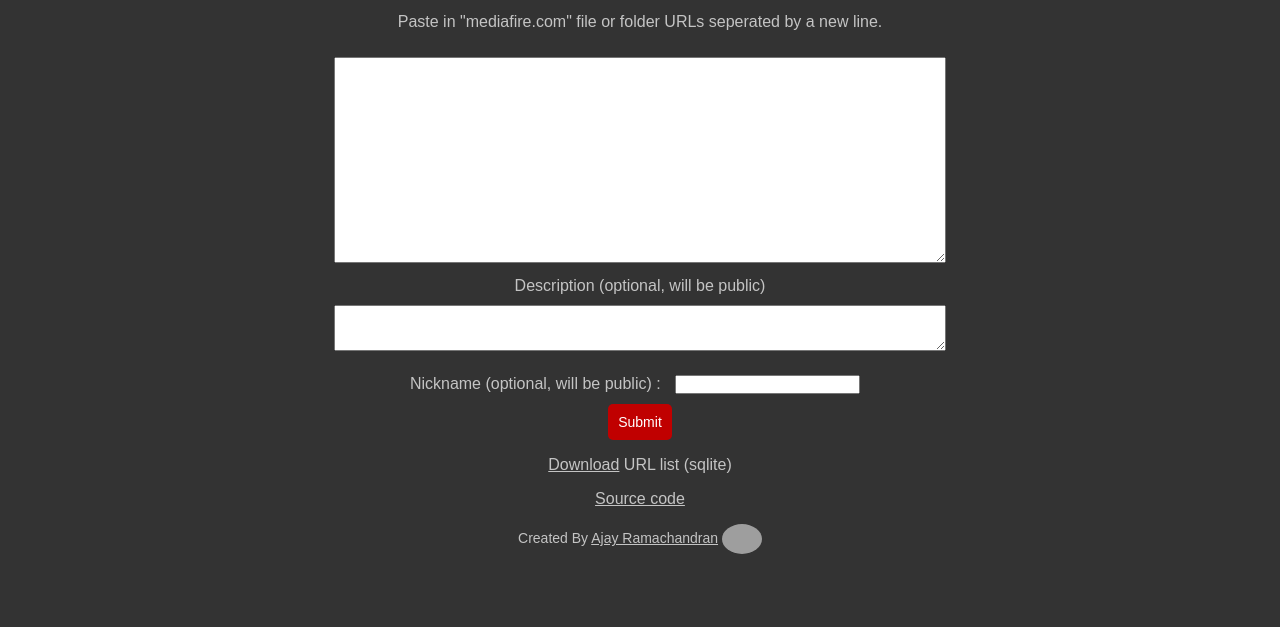
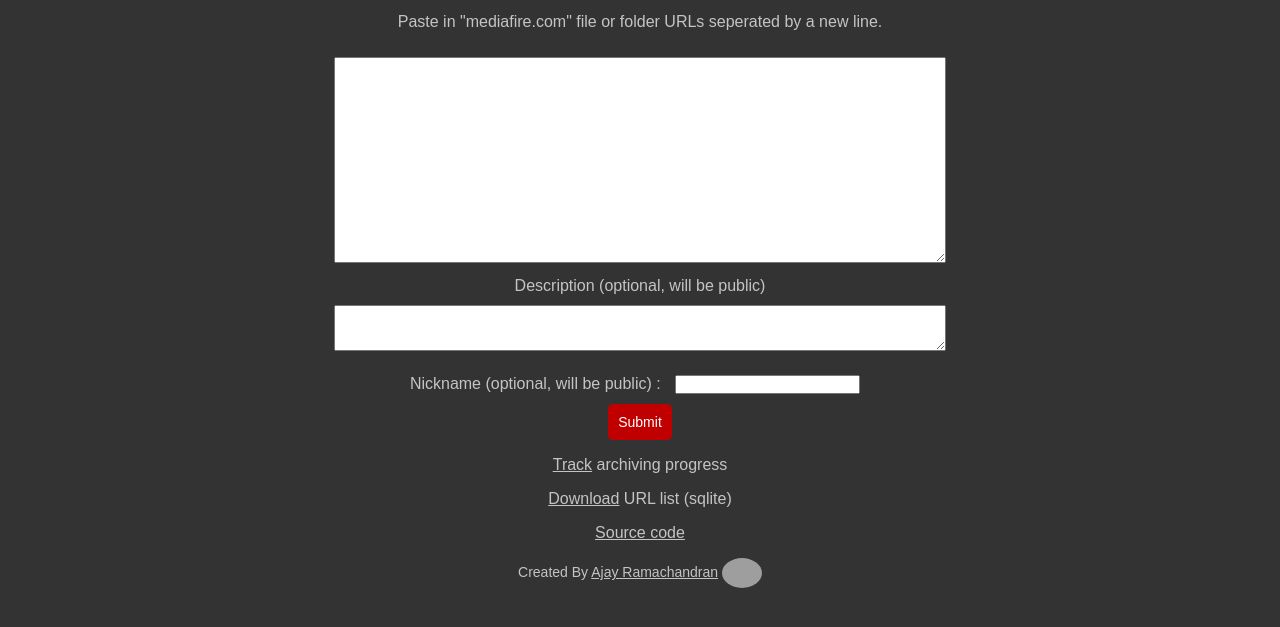
Before and after one commit to ajayyy/URLSubmiter, a website: page static/index.html in a window 1280 px wide. Shown: the part 109-736 px from the top of the page. Drawn offline with Linux system fonts and the light colour scheme; grey boxes are pictures that could not be loaded.

Commit message:
Add link to tracker

```diff
--- a/static/index.html
+++ b/static/index.html
@@ -39,6 +39,11 @@
     </div>
 
     <p class="center">
+        <a href="https://tracker.archiveteam.org/mediafire/">Track</a>
+        archiving progress
+    </p>
+
+    <p class="center">
         <a href="/list.db">Download</a>
         URL list (sqlite)
     </p>
```
